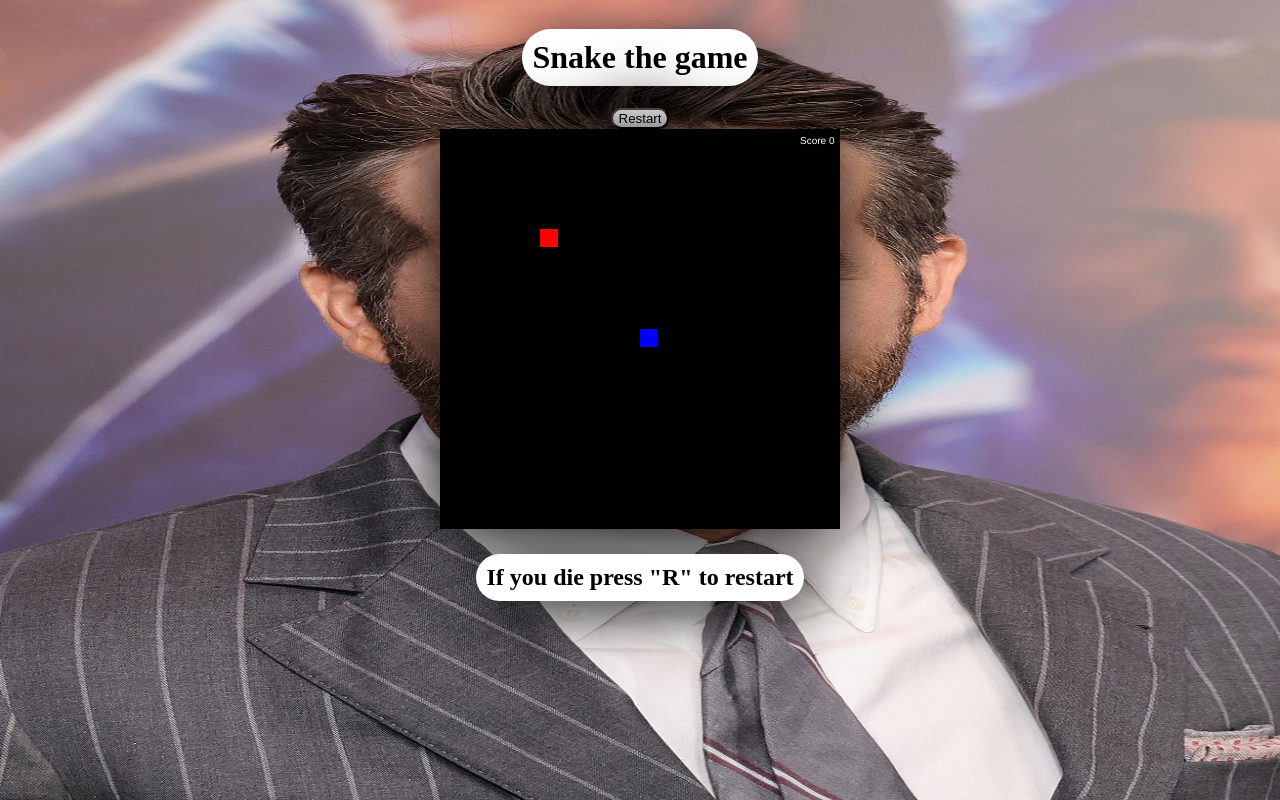
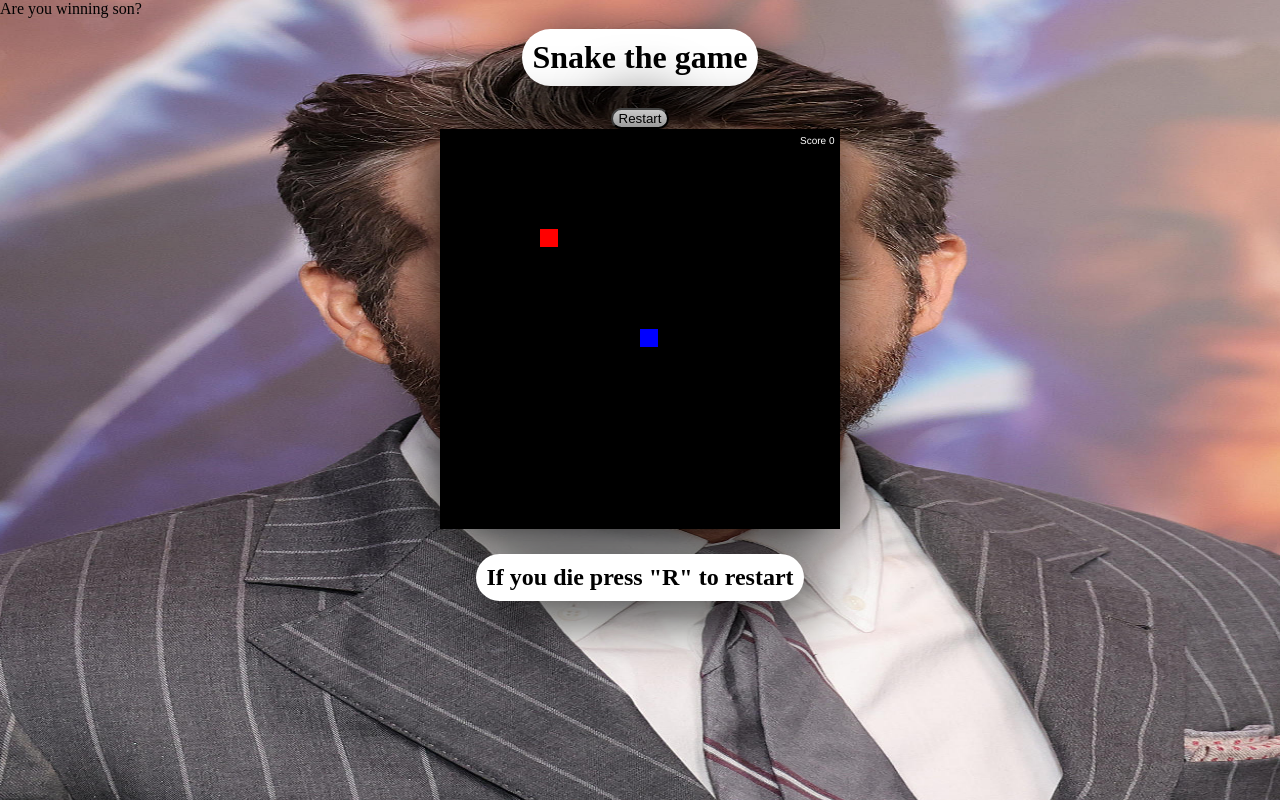
Before and after one commit to DrunkenFella/Interaktiv-Hemsida-Fixed, a plain HTML site: page index.html in a window 1280 px wide. Drawn offline with Linux system fonts and the light colour scheme.

Commit message:
Much fix

```diff
--- a/style.css
+++ b/style.css
@@ -1,5 +1,5 @@
 body::before {
-    content: "";
+    content: "Are you winning son?";
     position: absolute;
     inset: 0;
     background: linear-gradient(90deg, red, blue, green) left/200% 100%;
```
